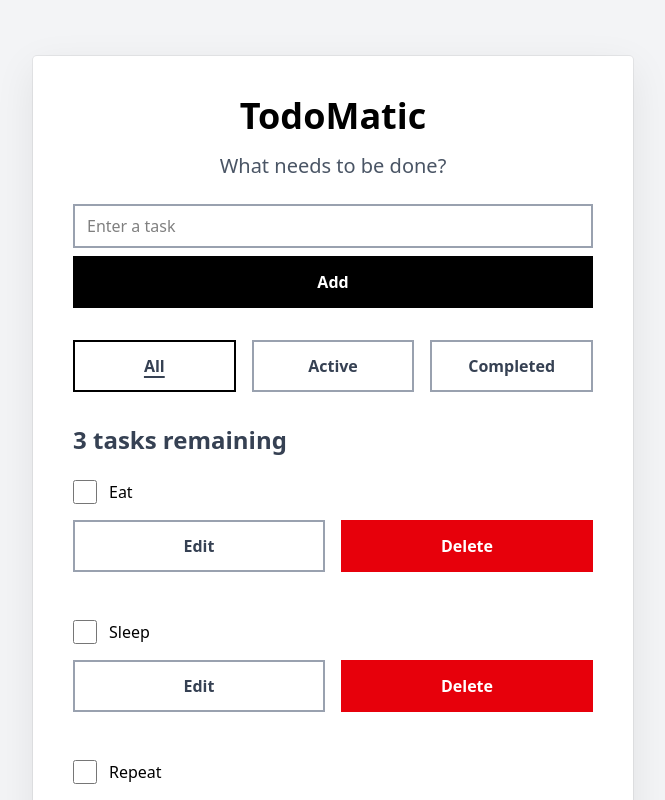
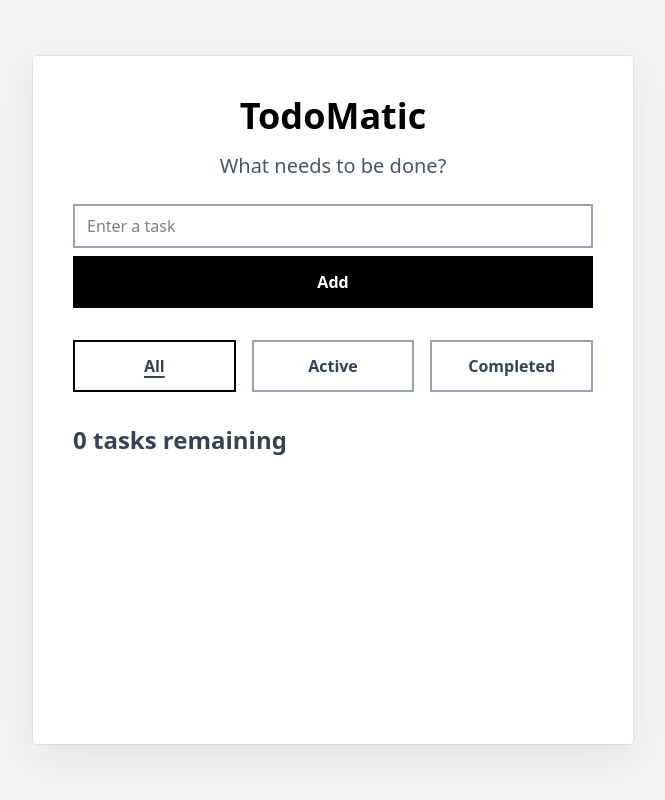
Before and after one commit to Leets-Official/6th-FE-Mission-Zero100, a React (Vite) app: page / in a window 1280 px wide. Shown: the top 800 px of the page, without its empty margins (307-972 px from the left). Built offline with nearby package versions, Linux system fonts and the light colour scheme.

Commit message:
fix: 최초 접속 시 task 0개로 표시되도록 LocalStorage 초기값 수정

```diff
--- a/src/App.jsx
+++ b/src/App.jsx
@@ -7,13 +7,7 @@ import TodoList from './components/todo/TodoList';
 export default function App() {
   const [tasks, setTasks] = useState(() => {
     const saved = localStorage.getItem('tasks');
-    return saved
-      ? JSON.parse(saved)
-      : [
-          { id: 'list1', label: 'Eat', checked: false },
-          { id: 'list2', label: 'Sleep', checked: false },
-          { id: 'list3', label: 'Repeat', checked: false },
-        ];
+    return saved ? JSON.parse(saved) : [];
   });
 
   const [filter, setFilter] = useState('all');
```
